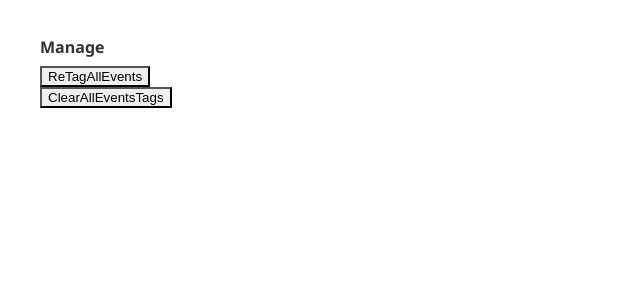
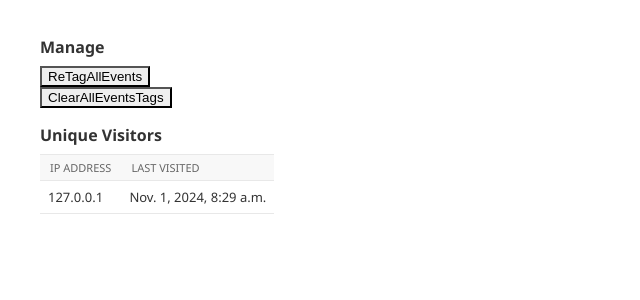
Before and after one commit to daniel13520cs/ResourceLearningWeb, a Django app: page /manage/ in a window 1280 px wide. Shown: the part 92-392 px from the top of the page, without its empty margins (0-640 px from the left). Run offline with Django 5.2, Linux system fonts and the light colour scheme; data comes from the database, SQL or seed files in the repository.

Commit message:
add ip log

```diff
--- /dev/null
+++ b/playground/playground/middleware.py
@@ -0,0 +1,19 @@
+from .models import VisitorLog
+from django.utils.timezone import now
+
+class LogIPMiddleware:
+    def __init__(self, get_response):
+        self.get_response = get_response
+
+    def __call__(self, request):
+        # Get client's IP address
+        ip_address = request.META.get('REMOTE_ADDR')
+
+        # Check if IP exists, if not, create a new log
+        visitor, created = VisitorLog.objects.get_or_create(ip_address=ip_address)
+        if not created:
+            visitor.last_visited = now()  # Update last visited timestamp
+            visitor.save()
+
+        response = self.get_response(request)
+        return response
--- /dev/null
+++ b/playground/playground/models.py
@@ -0,0 +1,8 @@
+from django.db import models
+
+class VisitorLog(models.Model):
+    ip_address = models.GenericIPAddressField()
+    last_visited = models.DateTimeField(auto_now=True)
+
+    def __str__(self):
+        return self.ip_address
--- a/playground/playground/settings.py
+++ b/playground/playground/settings.py
@@ -61,6 +61,7 @@ INSTALLED_APPS = [
     'polls.apps.PollsConfig',
     'event.apps.EventConfig',
     'debug_toolbar',
+    'playground',
 ]
 
 
@@ -84,6 +85,7 @@ MIDDLEWARE = [
     'django.contrib.auth.middleware.AuthenticationMiddleware',
     'django.contrib.messages.middleware.MessageMiddleware',
     'django.middleware.clickjacking.XFrameOptionsMiddleware',
+    'playground.middleware.LogIPMiddleware',
 ]
 
 DEBUG_TOOLBAR_PANELS = [
--- a/playground/playground/views.py
+++ b/playground/playground/views.py
@@ -6,6 +6,7 @@ from django.contrib.auth.forms import UserCreationForm
 from django.contrib.auth import login
 from django.urls import reverse_lazy
 from django.contrib.auth.views import LoginView,LogoutView
+from .models import VisitorLog
 
 
 
@@ -30,7 +31,8 @@ def register(request):
     return render(request, 'registration/register.html', {'form': form})
 
 def manage(request):
-    return render(request, 'admin/manage.html')
+    visitor_logs = VisitorLog.objects.all().order_by('-last_visited')
+    return render(request, 'admin/manage.html', {'visitor_logs': visitor_logs})
 
 class LoginView(LoginView):
     # Specify the template for login
--- a/playground/templates/admin/manage.html
+++ b/playground/templates/admin/manage.html
@@ -11,4 +11,23 @@
     {% csrf_token %}
     <button type="submit">ClearAllEventsTags</button>
 </form>
+<h2>Unique Visitors</h2>
+<table>
+    <thead>
+        <tr>
+            <th>IP Address</th>
+            <th>Last Visited</th>
+        </tr>
+    </thead>
+    <tbody>
+        {% for log in visitor_logs %}
+        <tr>
+            <td>{{ log.ip_address }}</td>
+            <td>{{ log.last_visited }}</td>
+        </tr>
+        {% endfor %}
+    </tbody>
+</table>
+
+
 {% endblock %}
```
Also changed, not shown: playground/playground/migrations/0001_initial.py (added), playground/playground/migrations/__init__.py (added).
